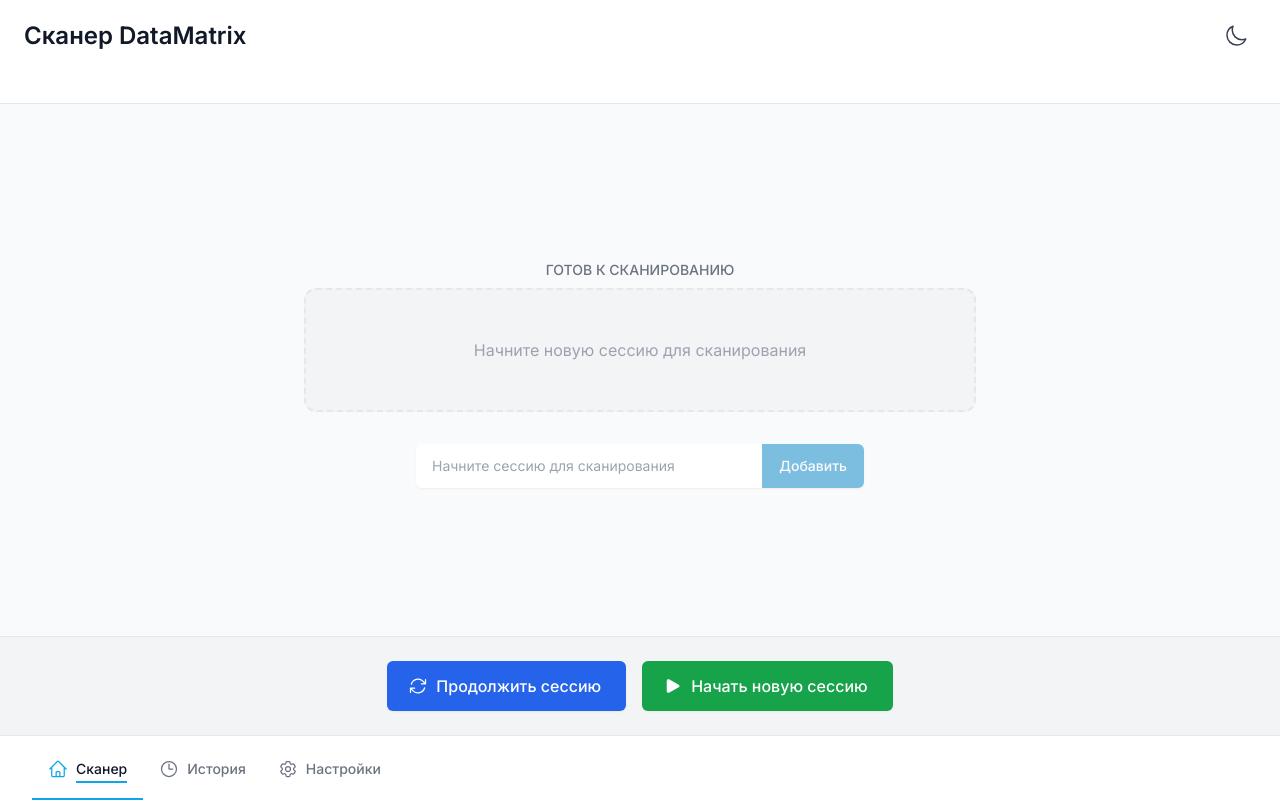
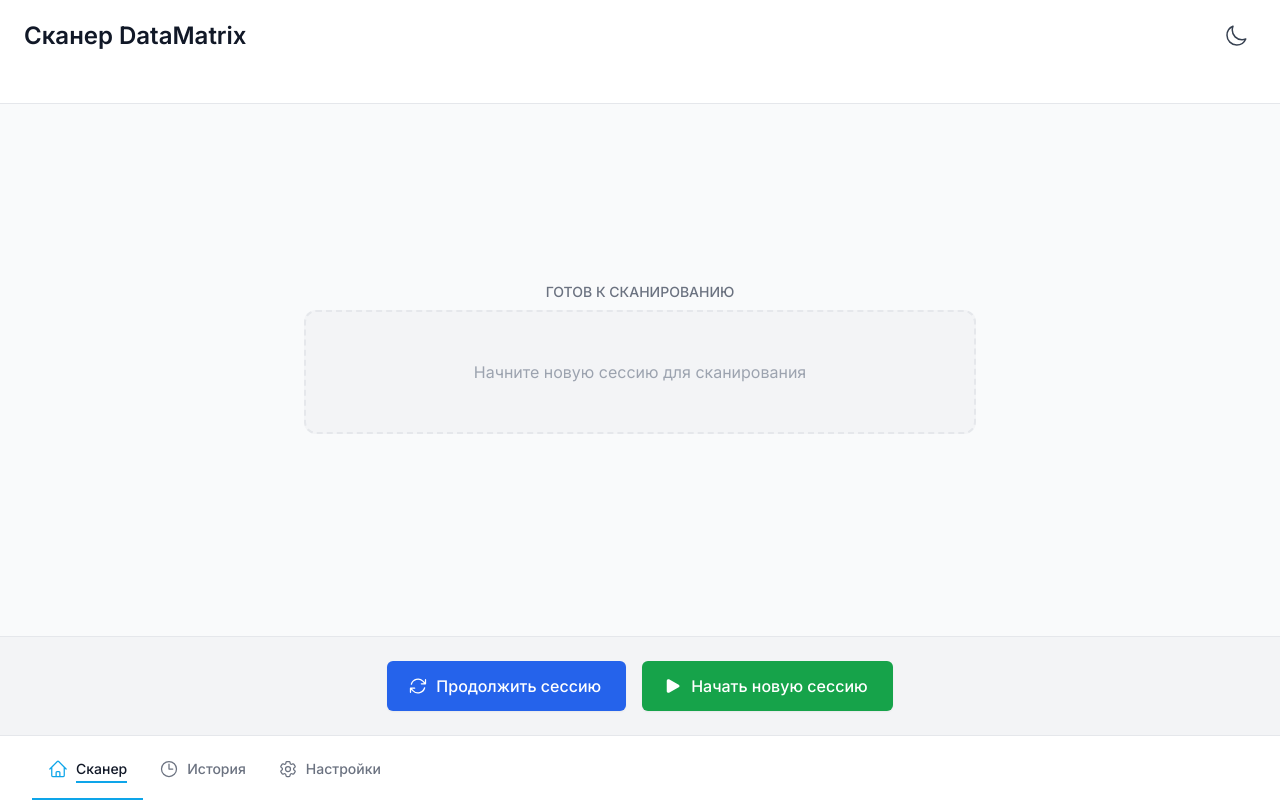
Before and after one commit to sandexzx/CodeScannerSystem, a React (Vite) app in the folder frontend/: page / in a window 1280 px wide. Built offline with nearby package versions, Linux system fonts and the light colour scheme; no server answers.

Commit message:
feat: Переместил ввод в нижнюю часть блока по запросу заказчика

```diff
--- a/frontend/src/pages/Home.tsx
+++ b/frontend/src/pages/Home.tsx
@@ -188,7 +188,8 @@ export const Home = () => {
         )}
 
         {/* Manual input form */}
-        <form onSubmit={handleScan} className="w-full max-w-md">
+        {isScanning && (
+          <form onSubmit={handleScan} className="w-full max-w-md mt-auto">
             <div className="flex rounded-md shadow-sm">
               <input
                 ref={inputRef}
@@ -218,6 +219,7 @@ export const Home = () => {
               )}
             </div>
           </form>
+        )}
       </div>
 
       {/* Action buttons */}
```
Lines whose indentation alone changed are shown as unchanged.
